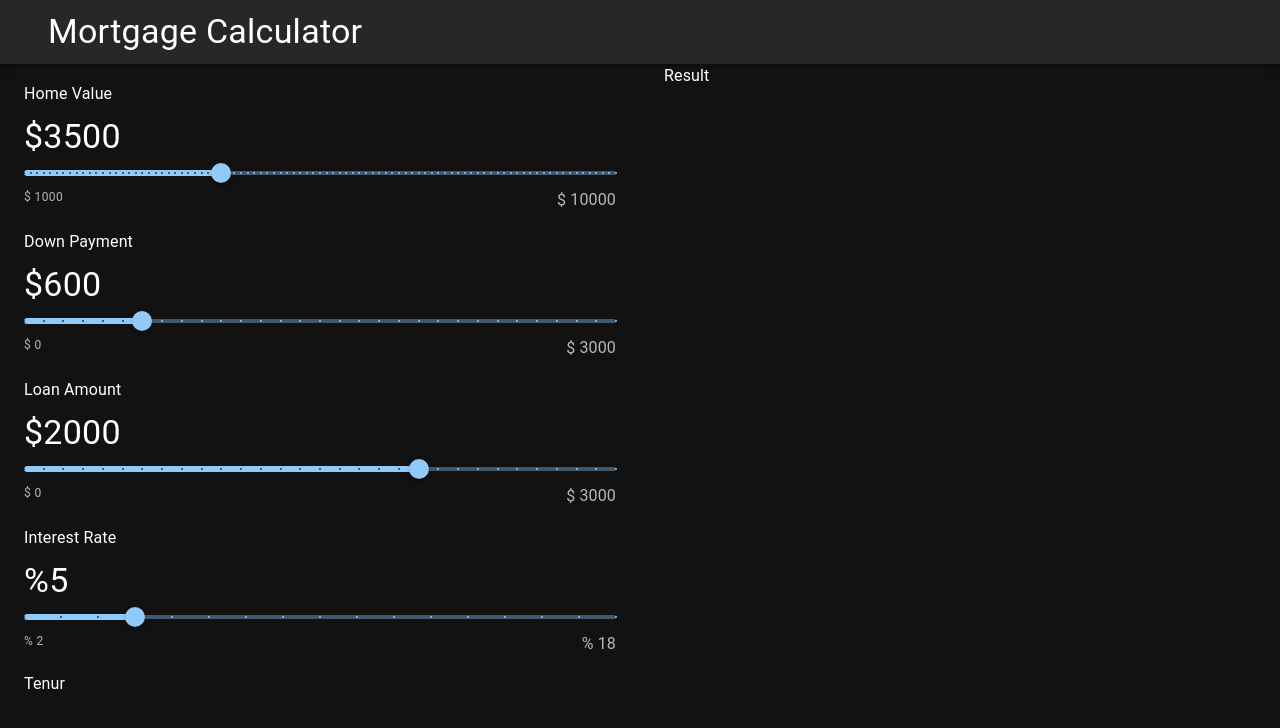
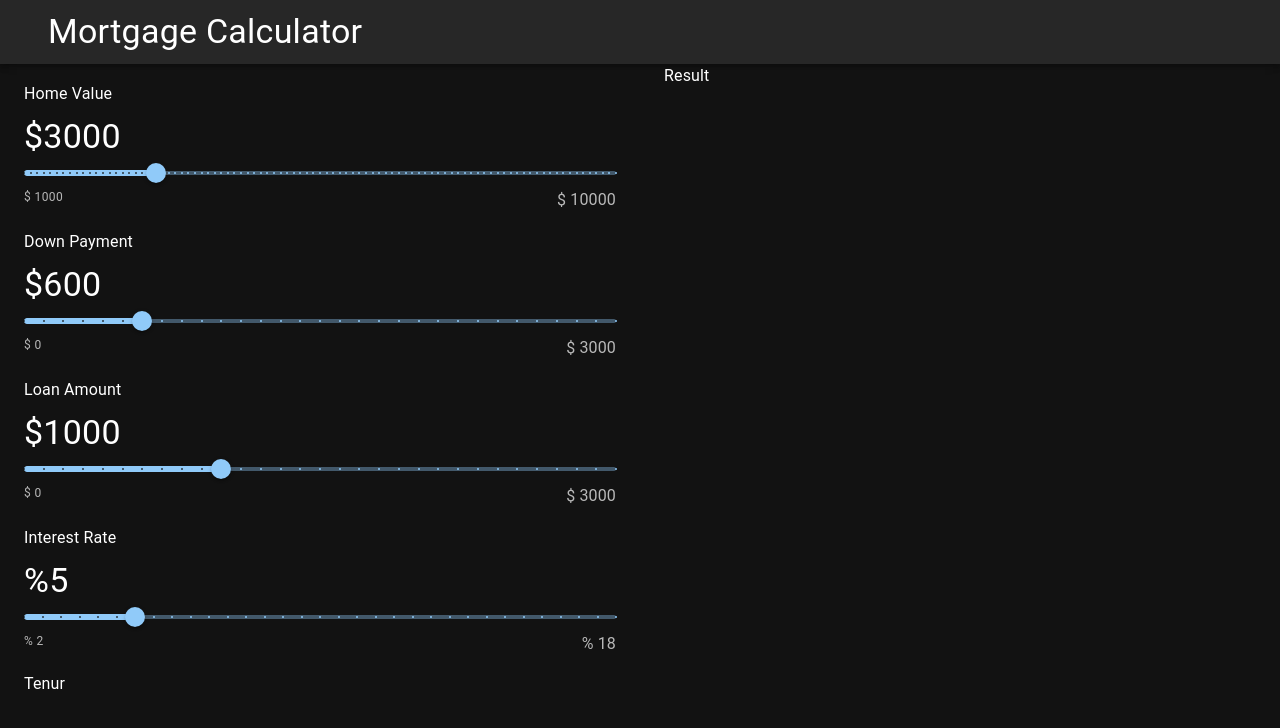
Before and after one commit to a3dib/mortgage-calculator, a React (Create React App) app: page / in a window 1280 px wide. Shown: the top 728 px of the page. Built offline with nearby package versions, Linux system fonts and the light colour scheme.

Commit message:
UseState Hook

```diff
--- a/src/App.js
+++ b/src/App.js
@@ -1,3 +1,4 @@
+import React, { useState } from "react";
 import Navbar from "./components/Navbar";
 import Sliderselect from "./components/Sliderselect";
 import Tenur from "./components/Tenur";
@@ -6,14 +7,24 @@ import Grid from '@mui/material/Grid';
 import { Container } from "@mui/material";
 
 function App() {
+
+  const [data, setData] = useState({
+    homeValue: 3000,
+    downPayment: 600,
+    loanAmount: 1000,
+    loanTerm: 5,
+    interestRate: 5
+  })
+
+
   return (
     <div className="App">
       <Navbar/>
       <Container maxWidth="xl">
       <Grid container spacing={6}>
         <Grid item xs={12} md={6}>
-          <Sliderselect />
-          <Tenur />
+          <Sliderselect data={data} setData={setData}/>
+          <Tenur/>
         </Grid>
         <Grid item xs={12} md={6}>
           <Result />
--- a/src/components/Sliderselect.js
+++ b/src/components/Sliderselect.js
@@ -1,16 +1,25 @@
 import React from 'react'
 import Slidercomponent from './common/Slidercomponent'
 
-const Sliderselect = () => {
+const Sliderselect = ({ data, setData }) => {
+  const bank_limit = 10000
   return (
     <div>
-      <Slidercomponent amount={3500} unit="$" step={100} defaultValue={4000} min={1000} max={10000} label="Home Value" onChange={(e) => console.log(e.target.value)}/>
+      <Slidercomponent amount={data.homeValue} unit="$" step={100} defaultValue={data.homeValue} value={data.homeValue} min={1000} max={bank_limit} label="Home Value" onChange={(e,value) => setData({
+        homeValue: value
+      })} />
 
-      <Slidercomponent amount={600} unit="$" step={100} defaultValue={600} min={0} max={3000} label="Down Payment" onChange={(e) => console.log(e.target.value)}/>
+      <Slidercomponent amount={data.downPayment} unit="$" step={100} defaultValue={data.downPayment} value={data.downPayment} min={0} max={3000} label="Down Payment" onChange={(e,value) => setData({
+        downPayment: value
+      })} />
 
-      <Slidercomponent amount={2000} unit="$" step={100} defaultValue={2000} min={0} max={3000} label="Loan Amount" onChange={(e) => console.log(e.target.value)}/>
+      <Slidercomponent amount={data.loanAmount} unit="$" step={100} defaultValue={data.loanAmount} value={data.loanAmount} min={0} max={3000} label="Loan Amount" onChange={(e,value) => setData({
+        loanAmount: value
+      })} />
 
-      <Slidercomponent amount={5} unit="%" step={1} defaultValue={5} min={2} max={18} label="Interest Rate" onChange={(e) => console.log(e.target.value)}/>
+      <Slidercomponent amount={data.interestRate} unit="%" step={0.5} defaultValue={data.interestRate} value={data.interestRate} min={2} max={18} label="Interest Rate" onChange={(e, value) => setData({
+        interestRate: value
+      })} />
     </div>
   )
 }
```
